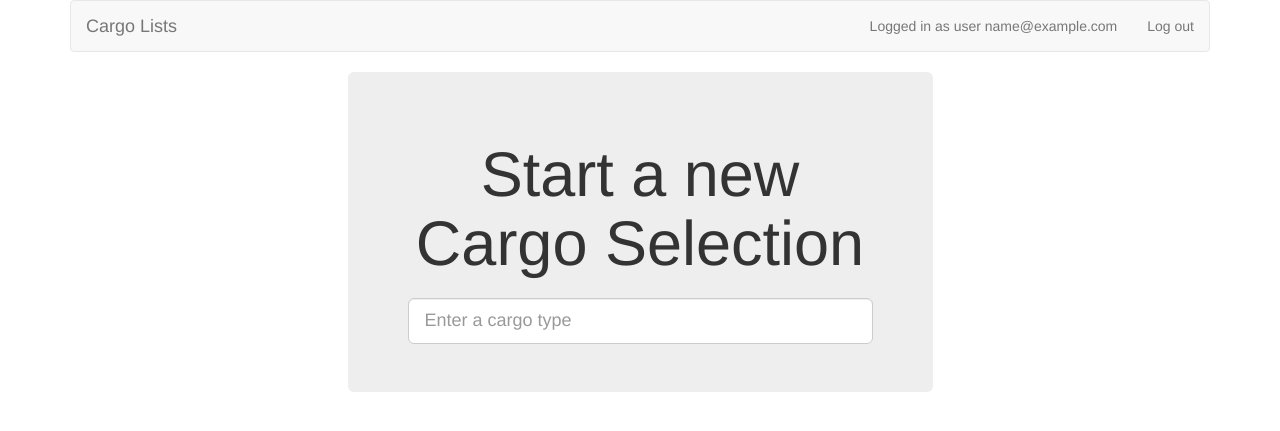
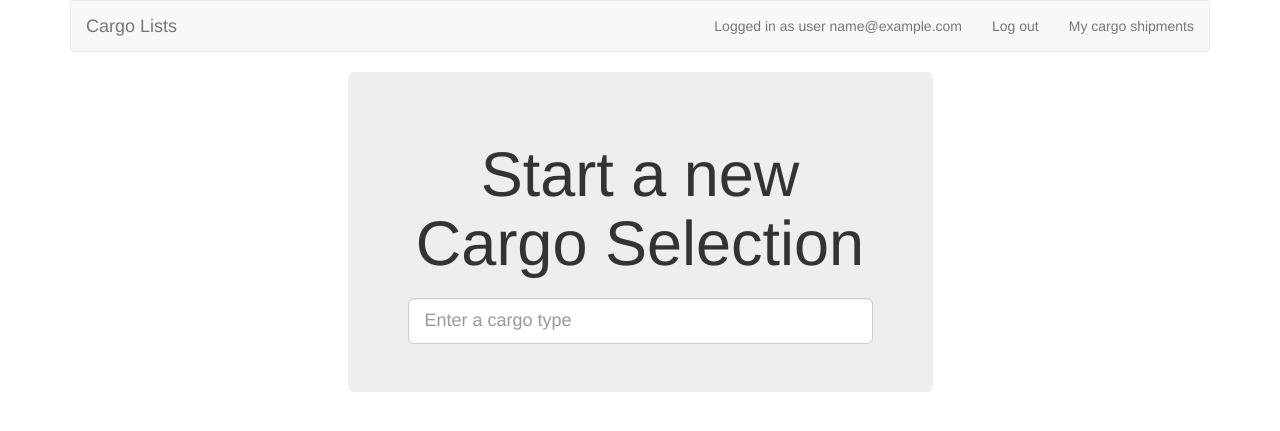
Before and after one commit to jbkerry/python_tdd, a Django app: page / in a window 1280 px wide. Shown: the top 431 px of the page. Run offline with Django 3.2, Linux system fonts and the light colour scheme; the visitor is signed in with stand-in values (Sample User, id 1); some libraries are stand-ins or nearby versions.

Commit message:
url, placeholder view, and first-cut templates for my_cargo

```diff
--- a/lists/templates/base.html
+++ b/lists/templates/base.html
@@ -16,6 +16,9 @@
         <div class="container-fluid">
           <a class="navbar-brand" href="/">Cargo Lists</a>
           {% if user.email %}
+            <ul class="nav navbar-nav navbar-right">
+              <li><a href="{% url 'my_cargo' user.email %}">My cargo shipments</a></li>
+            </ul>
             <ul class="nav navbar-nav navbar-right">
               <li class="navbar-text">Logged in as user {{ user.email }}</li>
               <li><a href="{% url 'logout' %}">Log out</a></li>
@@ -48,6 +51,7 @@
         <div class="col-md-6 col-md-offset-3 jumbotron">
           <div class="text-center">
             <h1>{% block header_text %}{% endblock %}</h1>
+            {% block cargo_form %}
               <form method="POST" action="{% block form_action %}{% endblock %}">
                 {{ form.text }}
                 {% csrf_token %}
@@ -57,6 +61,7 @@
                   </div>
                 {% endif %}
               </form>
+            {% endblock %}
           </div>
         </div>
       </div>
@@ -64,6 +69,13 @@
       <div class="row">
         <div class="col-md-6 col-md-offset-3">
           {% block table %}
+          {% endblock %}
+        </div>
+      </div>
+
+      <div class="row">
+        <div class="col-md-6 col-md-offset-3">
+          {% block extra_content %}
           {% endblock %}
         </div>
       </div>
--- a/lists/urls.py
+++ b/lists/urls.py
@@ -19,4 +19,5 @@ from lists import views
 urlpatterns = [
     url(r'^new$', views.new_cargo, name='new_cargo'),
     url(r'^(\d+)/$', views.view_cargo, name='view_cargo'),
+    url(r'^users/(.+)/$', views.my_cargo, name='my_cargo'),
 ]
--- a/lists/views.py
+++ b/lists/views.py
@@ -28,3 +28,7 @@ def new_cargo(request):
         return redirect(cargo_list)
     else:
         return render(request, 'home.html', {'form': form})
+
+
+def my_cargo(request, email):
+    return render(request, 'my_cargo.html')
```
Also changed, not shown: lists/templates/my_cargo.html (added, +14 -0 lines), lists/tests/test_views.py (+7 -0 lines). Lines whose indentation alone changed are shown as unchanged.
